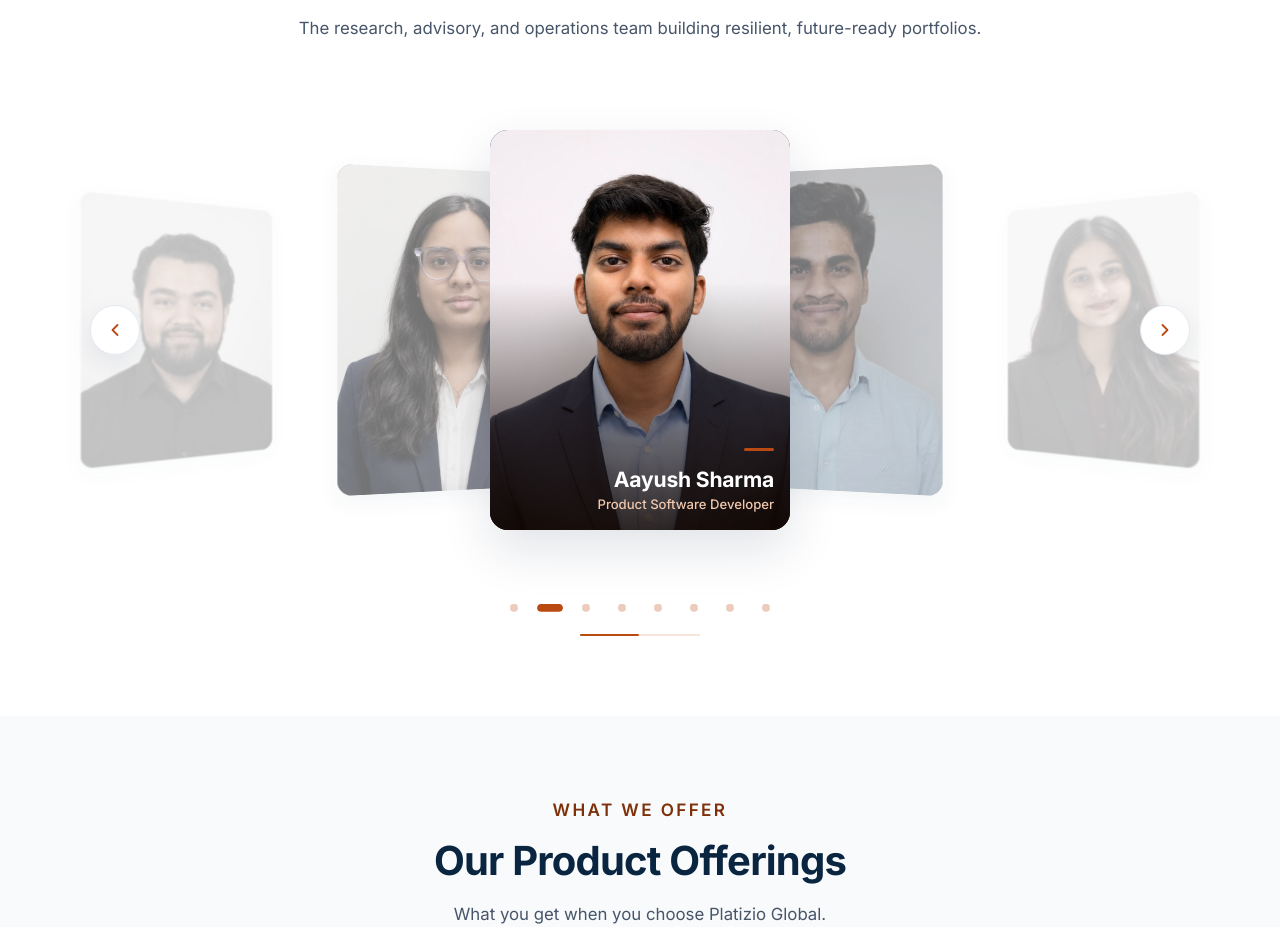
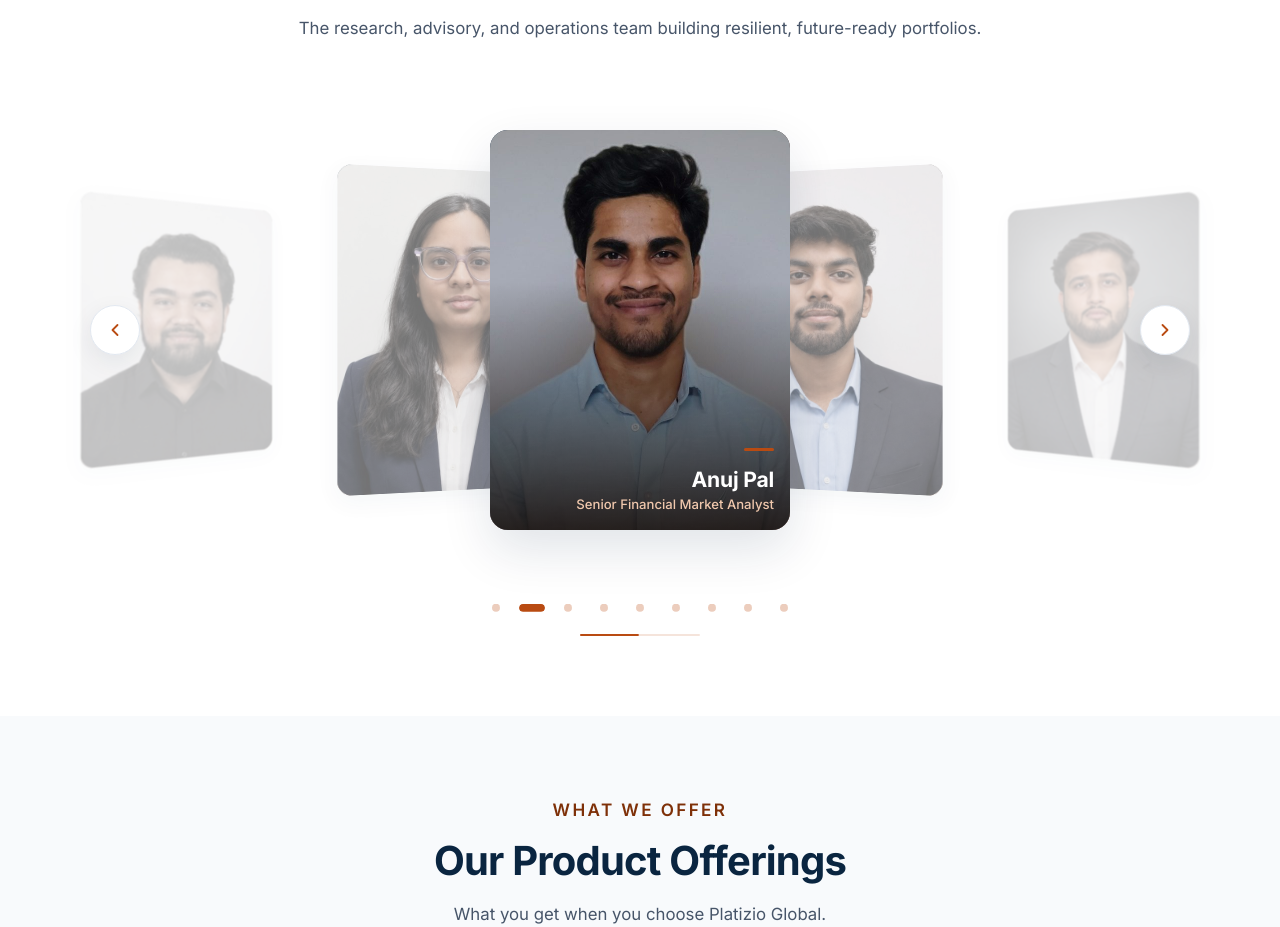
Before and after one commit to Platizio/Platizio_Global_Website, a React (Vite) app: page /about in a window 1280 px wide. Shown: the part 1924-2851 px from the top of the page. Built offline with nearby package versions, Linux system fonts and the light colour scheme; no server answers.

Commit message:
Update TeamCarousel.tsx

```diff
--- a/src/components/TeamCarousel.tsx
+++ b/src/components/TeamCarousel.tsx
@@ -8,8 +8,9 @@ interface Member {
 
 const TEAM: Member[] = [
   { name: 'Aanyaa Bhardwaj', role: 'Social Media Executive', image: '/team/aanyaa-bhardwaj.jpg' },
+  { name: 'Anuj Pal', role: 'Senior Financial Market Analyst', image: '/team/anuj-pal.jpg' },
   { name: 'Aayush Sharma', role: 'Product Software Developer', image: '/team/aayush-sharma.jpg' },
-  { name: 'Anuj Pal', role: 'Senior Financial Market Analyst', image: '/team/anuj-pal.jpg' },
+  { name: 'Deepansh Mishra', role: 'Product Software Developer', image: '/team/Deepansh_Mishra.jpg' },
   { name: 'Deepika Agarwal', role: 'Financial Market Analyst', image: '/team/deepika-agarwal.jpg' },
   { name: 'Kartik Vishnani', role: 'Financial Market Analyst', image: '/team/kartik-vishnani.jpg' },
   { name: 'Kavya Khatri', role: 'Social Media Executive', image: '/team/kavya-khatri.jpg' },
```
